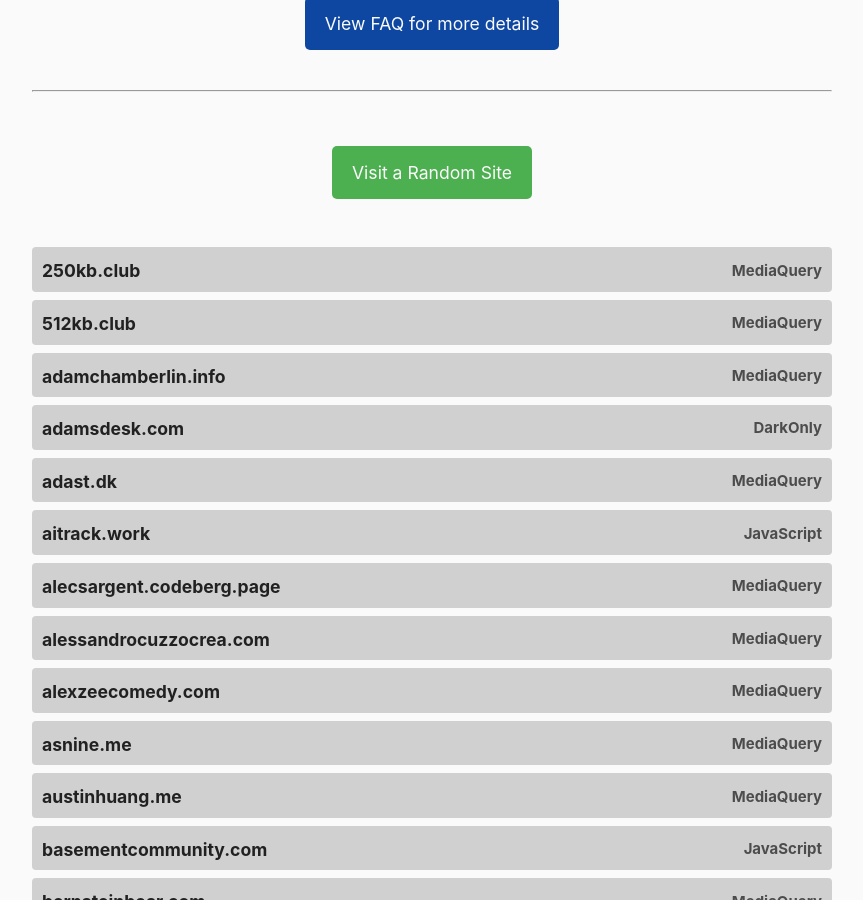
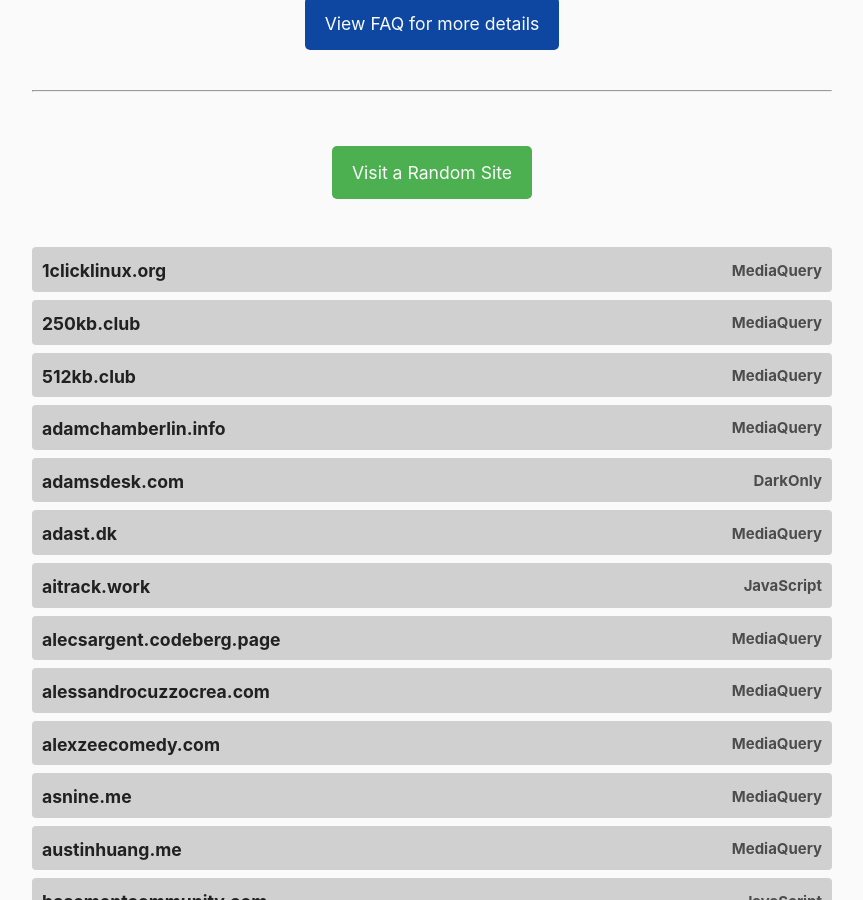
Before and after one commit to garritfra/darktheme.club, a Jekyll site: the page built from index.md, in a window 1280 px wide and 900 px high, scrolled down 428 px. Shown: the whole window, without its empty margins (208-1071 px from the left). Built offline with Jekyll 4.4.1, drawn with Linux system fonts in a browser that asks for light colours.

Commit message:
Add 1clicklinux.org

```diff
--- a/_data/sites.yml
+++ b/_data/sites.yml
@@ -1,3 +1,8 @@
+- domain: 1clicklinux.org
+  url: https://1clicklinux.org/
+  method: mediaquery
+  last_checked: 2026-06-19
+
 - domain: 250kb.club
   url: https://250kb.club/
   method: mediaquery
```
